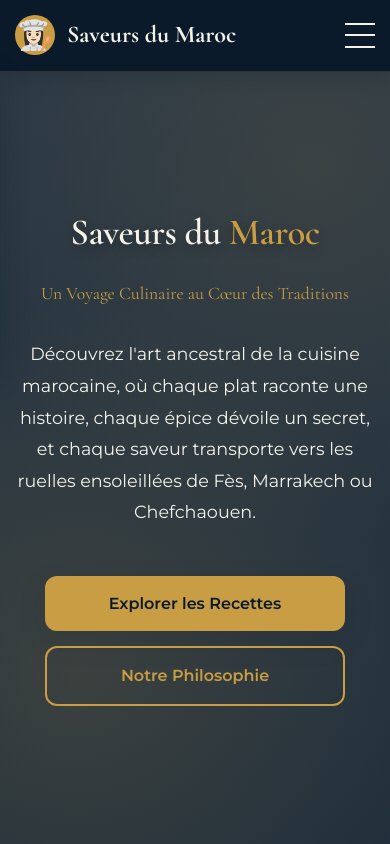
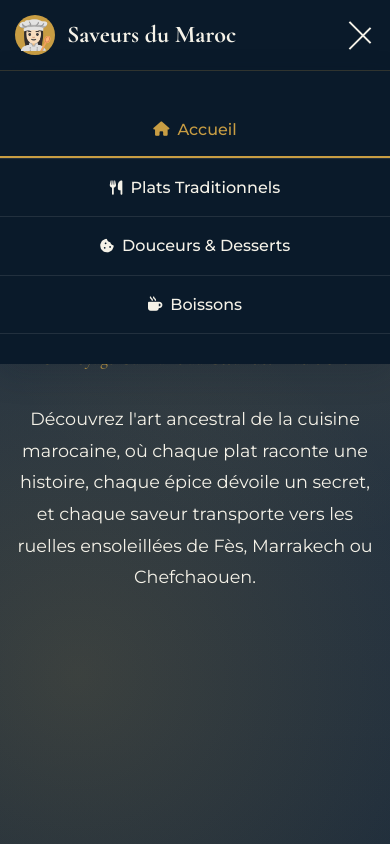
Before and after one commit to procode-site/Maroc, a plain HTML site: page index.html in a window 390 px wide. Both pictures are taken after a click on the button 360 px from the left and 35 px from the top of the page. Shown: the top 844 px of the page. Drawn offline with nearby package versions, Linux system fonts and the light colour scheme.

Commit message:
Update index.html

```diff
--- a/index.html
+++ b/index.html
@@ -18,7 +18,7 @@
                 <span class="logo-text">Saveurs du Maroc</span>
             </a>
 
-            <ul class="nav-menu">
+            <ul class="nav-menu" id="navMenu">
                 <li><a href="index.html" class="active"><i class="fas fa-home"></i> Accueil</a></li>
                 <li><a href="plats.html"><i class="fas fa-utensils"></i> Plats Traditionnels</a></li>
                 <li><a href="desserts.html"><i class="fas fa-cookie-bite"></i> Douceurs & Desserts</a></li>
@@ -46,10 +46,6 @@
                     Découvrez l'art ancestral de la cuisine marocaine, où chaque plat raconte une histoire,
                     chaque épice dévoile un secret, et chaque saveur transporte vers les ruelles ensoleillées
                     de Fès, Marrakech ou Chefchaouen.
-                </p>
-                <div class="hero-actions">
-                    <a href="plats.html" class="btn btn-primary">Explorer les Recettes</a>
-                    <a href="#philosophie" class="btn btn-secondary">Notre Philosophie</a>
                 </div>
             </div>
         </div>
@@ -217,5 +213,43 @@
         </div>
     </section>
 
+    <!-- Script pour le menu mobile -->
+    <script>
+        // Menu mobile toggle
+        const menuToggle = document.getElementById('menuToggle');
+        const navMenu = document.getElementById('navMenu');
+
+        if (menuToggle && navMenu) {
+            menuToggle.addEventListener('click', () => {
+                navMenu.classList.toggle('active');
+                menuToggle.classList.toggle('active');
+            });
+
+            // Fermer le menu quand on clique sur un lien
+            const navLinks = document.querySelectorAll('.nav-menu a');
+            navLinks.forEach(link => {
+                link.addEventListener('click', () => {
+                    navMenu.classList.remove('active');
+                    menuToggle.classList.remove('active');
+                });
+            });
+
+            // Fermer le menu quand on clique en dehors
+            document.addEventListener('click', (event) => {
+                if (!navMenu.contains(event.target) && !menuToggle.contains(event.target)) {
+                    navMenu.classList.remove('active');
+                    menuToggle.classList.remove('active');
+                }
+            });
+        }
+
+        // Fermer le menu en scrollant (sur mobile)
+        window.addEventListener('scroll', () => {
+            if (window.innerWidth <= 768) {
+                navMenu.classList.remove('active');
+                menuToggle.classList.remove('active');
+            }
+        });
+    </script>
 </body>
 </html>
```
